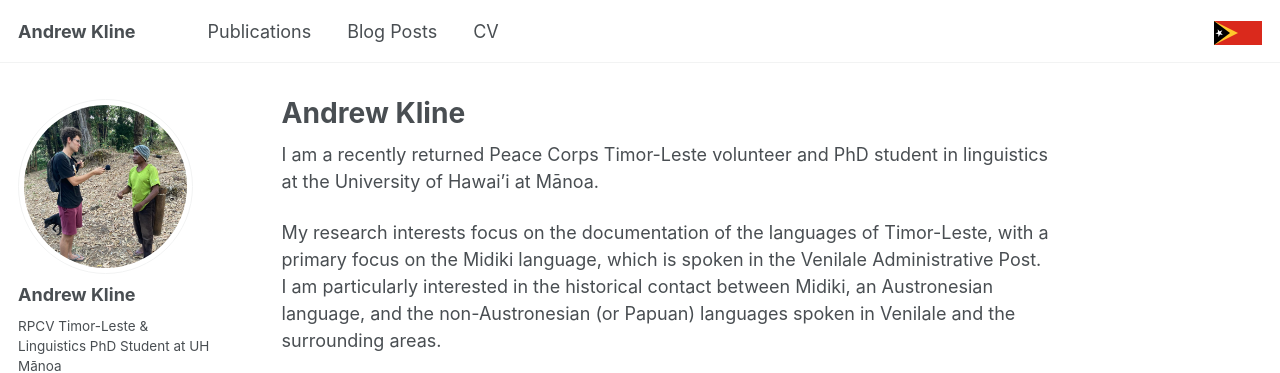
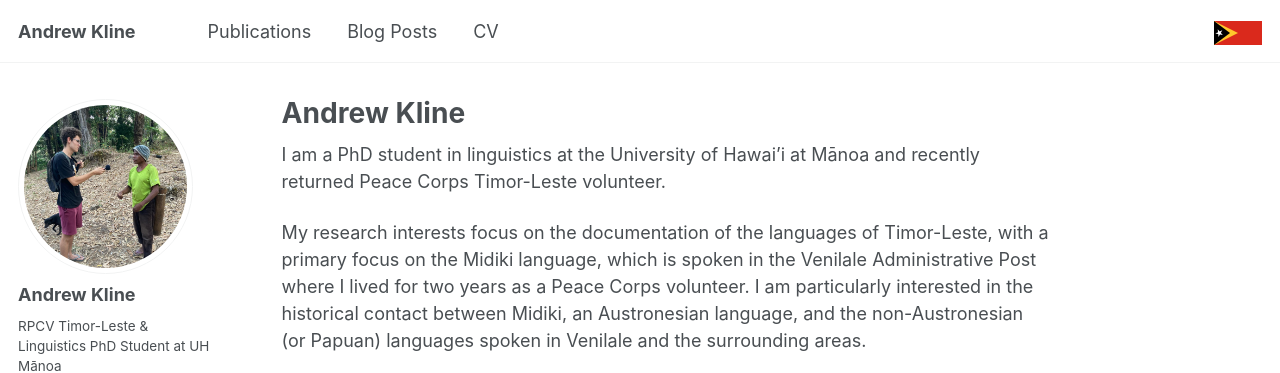
Before and after one commit to andrewlkline/andrewlkline.github.io, a Jekyll site: the page built from _pages/about.md, in a window 1280 px wide and 1278 px high, cut to the strip 0-373 px from the top of the window. Built offline with Jekyll 4.4.1, drawn with Linux system fonts in a browser that asks for light colours; a script that is not in the unit is left out.

Commit message:
Revise about page content for clarity and detail

```diff
--- a/_pages/about.md
+++ b/_pages/about.md
@@ -9,10 +9,9 @@
   - /about.html
 ---
 
-I am a recently returned Peace Corps Timor-Leste volunteer and PhD student in linguistics at the University of Hawai'i at Mānoa. <br />
+I am a PhD student in linguistics at the University of Hawai'i at Mānoa and recently returned Peace Corps Timor-Leste volunteer. <br />
 
-My research interests focus on the documentation of the languages of Timor-Leste, with a primary focus on the Midiki language, which is spoken in the Venilale Administrative Post. I am particularly interested in the historical contact between Midiki, an Austronesian language, and the non-Austronesian (or Papuan) languages spoken in Venilale and the surrounding areas. <br />
-
+My research interests focus on the documentation of the languages of Timor-Leste, with a primary focus on the Midiki language, which is spoken in the Venilale Administrative Post where I lived for two years as a Peace Corps volunteer. I am particularly interested in the historical contact between Midiki, an Austronesian language, and the non-Austronesian (or Papuan) languages spoken in Venilale and the surrounding areas. <br />
 
 
 <iframe width="100%" height="350" frameborder="0" scrolling="no" marginheight="0" marginwidth="0" src="https://www.openstreetmap.org/export/embed.html?bbox=126.32847,-8.69367,126.42847,-8.59367&amp;layer=mapnik&amp;marker=-8.64367,126.37847" style="border: 1px solid black"></iframe><br/><small><a href="https://www.openstreetmap.org/?mlat=-8.64367&amp;mlon=126.37847#map=13/-8.64367/126.37847">View Larger Map</a></small>
```
